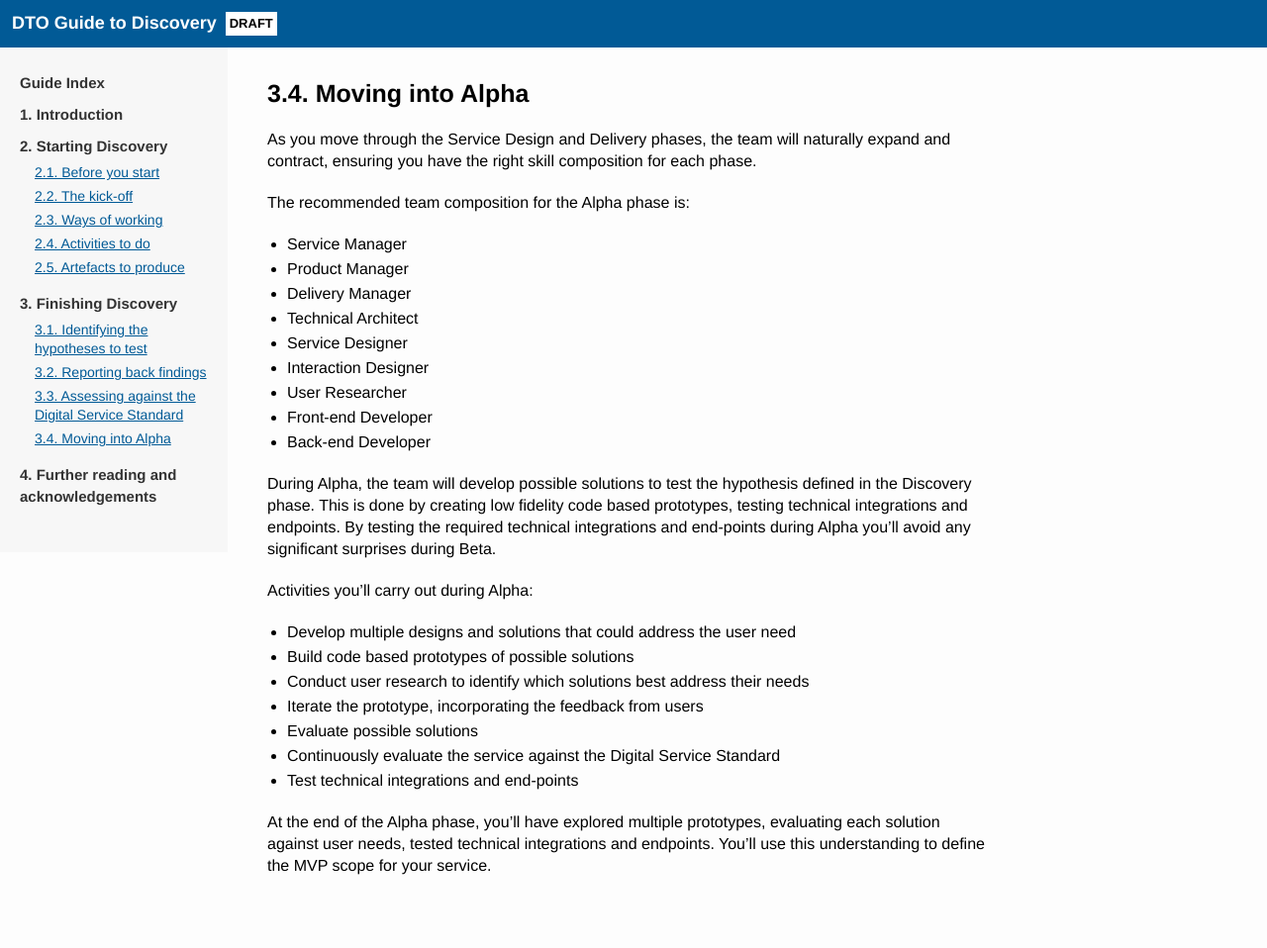
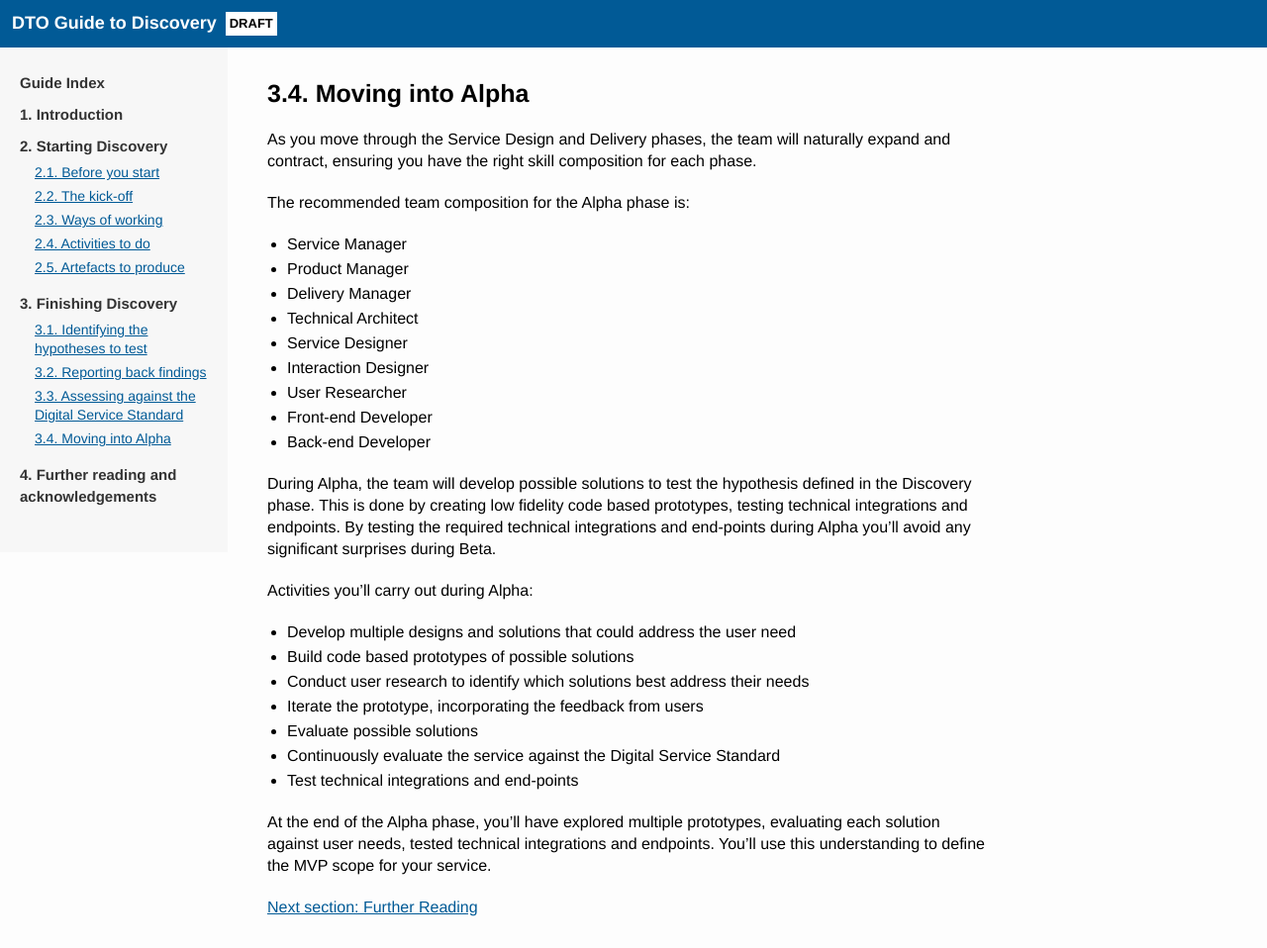
Before and after one commit to AusDTO/discovery-guide, a Jekyll site: the page built from 3-finishing-discovery/3-4-moving-into-alpha.md, in a window 1280 px wide. Shown: the whole page at 99% size. Built offline with Jekyll 4.4.1, drawn with Linux system fonts in a browser that asks for light colours; before the commit the page ends 916 px from its top, so only the background shows below that.

Commit message:
Update 3-4-moving-into-alpha.md

```diff
--- a/3-finishing-discovery/3-4-moving-into-alpha.md
+++ b/3-finishing-discovery/3-4-moving-into-alpha.md
@@ -29,3 +29,5 @@ Activities you'll carry out during Alpha:
 - Test technical integrations and end-points
 
 At the end of the Alpha phase, you'll have explored multiple prototypes, evaluating each solution against user needs, tested technical integrations and endpoints.  You'll use this understanding to define the MVP scope for your service.
+
+[Next section: Further Reading](/4-further-reading)
```
